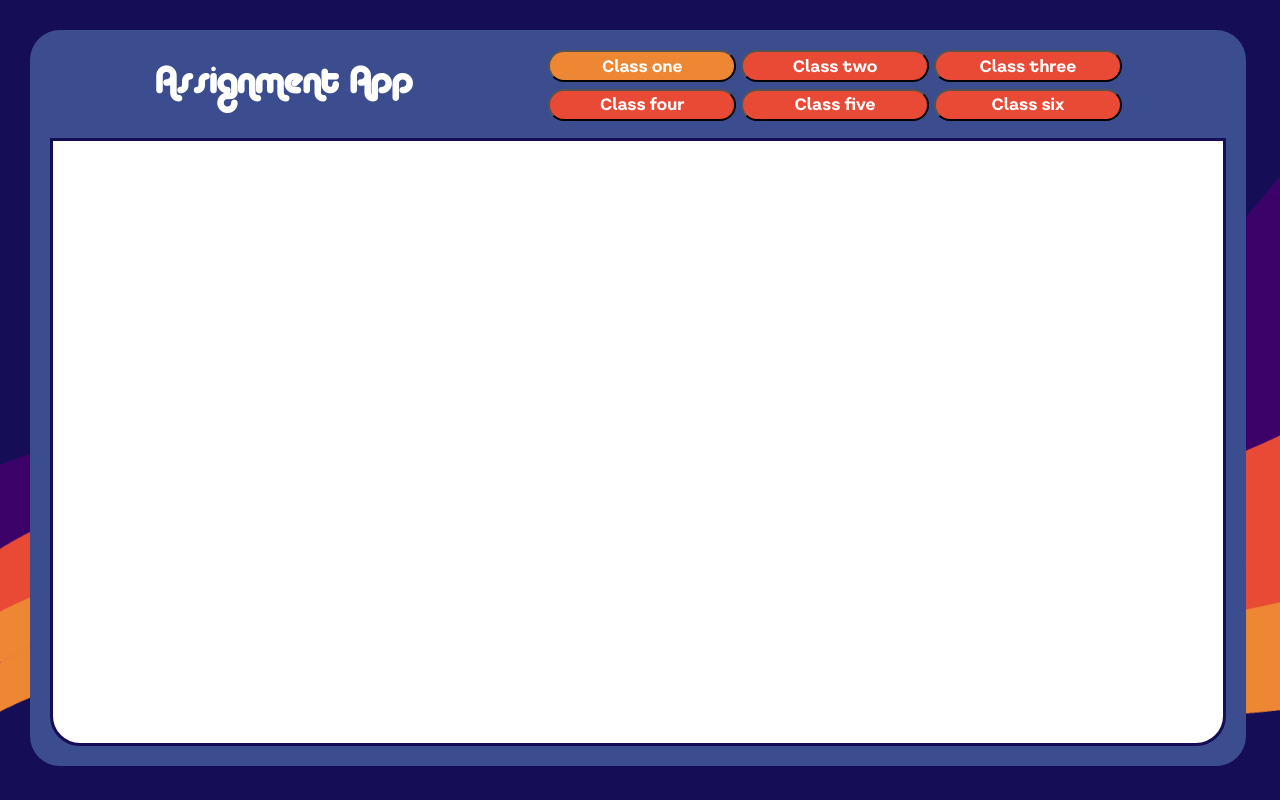
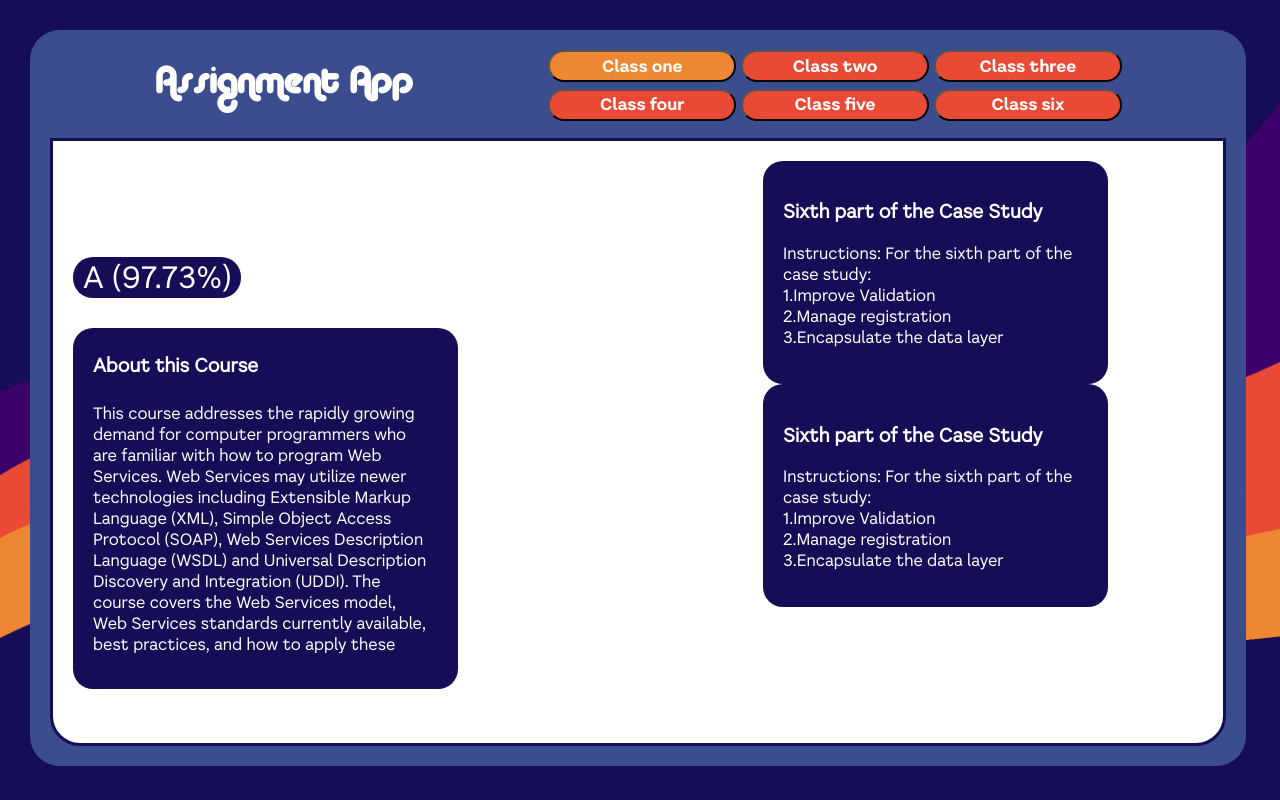
Before and after one commit to ChristopherAChase/AssignmentHub, a plain HTML site: page index.html in a window 1280 px wide. Drawn offline with Linux system fonts and the light colour scheme.

Commit message:
more things

```diff
--- a/index.css
+++ b/index.css
@@ -18,14 +18,16 @@
 body,
 .mainInline,
 .classButtons,
-.display {
+.display{
   display: flex;
 }
 html {
   background-color: #160d57;
   background-image: url("images/background.png");
-  background-size: cover;
+  background-size: 100%, 100%;
   background-repeat: no-repeat;
+  background-attachment: fixed;
+  background-position: center;
   height: 100%;
   width: 100%;
   margin: 0px;
@@ -95,7 +97,57 @@ h1 {
   margin-bottom: 20px;
   margin-left: 20px;
   margin-right: 20px;
+  padding-top: 20px;
   padding-left: 20px;
+  padding-bottom: -10px;
   flex: 1 1 auto;
   border: 3px solid #160d57;
 }
+#classDiv{
+  float:left;
+  flex-direction:column;
+  margin-bottom: auto;
+  margin-top: auto;
+  width: 60%;
+}
+#assignmentDiv{
+  float: right;
+  width: 30%;
+}
+#grade{
+  font-size: 30px;
+  font-family: stein;
+  color: white;
+  background-color: #160d57;
+  height: 20%;
+  border-radius: 20px;
+  width: fit-content;
+  padding-right: 10px;
+  padding-left: 10px;
+}
+#classInfo{
+  font-family: stein;
+  color: white;
+  background-color: #160d57;
+  padding: 20px;
+  width: 50%;
+  height: 60%;
+  border-radius: 20px;
+  margin-bottom: -12px;
+}
+#classInfo h3{
+  margin-top: 5px;
+  margin-bottom: 25px;
+}
+#classInfo p{
+  overflow: auto;
+  height: 250px;
+  padding-right: 5px;
+}
+#assignment{
+  font-family: stein;
+  color: white;
+  background-color: #160d57;
+  padding: 20px;
+  border-radius: 20px;
+}
--- a/index.html
+++ b/index.html
@@ -19,8 +19,53 @@
             </div>
         </div>
         <div class="display">
-
+            <div id="classDiv">
+            <div id="grade">
+                <p>A (97.73%)</p>
+            </div>
+            <div id="classInfo">
+                <h3>About this Course</h3>
+                <p>This course addresses the rapidly growing demand for
+                    computer programmers who are familiar with how to
+                    program Web Services. Web Services may utilize newer
+                    technologies including Extensible Markup Language (XML),
+                    Simple Object Access Protocol (SOAP), Web Services Description
+                    Language (WSDL) and Universal Description Discovery and Integration
+                    (UDDI). The course covers the Web Services model, Web Services
+                    standards currently available, best practices, and how to apply
+                    these concepts to developing and implementing Web Services. It
+                    discusses Web Services from both a business and technical perspective,
+                    explains how Web Services can be used to address various business
+                    problems and demonstrates Web Services related to application
+                    integration. Students will also be required to complete additional
+                    development work on their electronic portfolios during the course.</p>
+            </div>
         </div>
-    </body>
+        <div id="assignmentDiv">
+            <div id="assignment">
+                <h3>Sixth part of the Case Study</h3>
+                <p>Instructions:
+                    For the sixth part of the case study:
+                    <br>
+                    1.Improve Validation
+                    <br>
+                    2.Manage registration
+                    <br>
+                    3.Encapsulate the data layer</p>
+            </div>
+            <div id="assignment">
+                <h3>Sixth part of the Case Study</h3>
+                <p>Instructions:
+                    For the sixth part of the case study:
+                    <br>
+                    1.Improve Validation
+                    <br>
+                    2.Manage registration
+                    <br>
+                    3.Encapsulate the data layer</p>
+            </div>
+        </div>
+    </div>
+</body>
 </html>
     <img src="images/Logo2.png" class="smallLogo"/>
```
Also changed, not shown: login.html (+7 -3 lines), select.css (+9 -1 lines).
